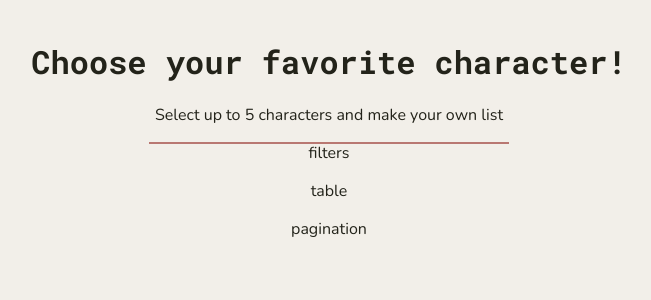
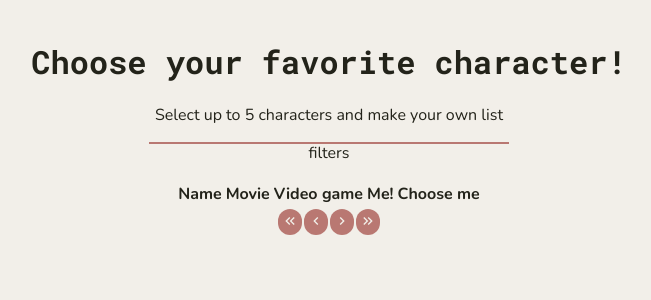
Before and after one commit to Ola-Cencora/Disney-favorite-character, a React (Create React App) app: page / in a window 1280 px wide. Shown: the top 300 px of the page, without its empty margins (311-962 px from the left). Built offline with nearby package versions, Linux system fonts and the light colour scheme.

Commit message:
Add basic structure for pagination and content table

```diff
--- /dev/null
+++ b/src/components/common/Button/Button.js
@@ -0,0 +1,15 @@
+import styles from "./Button.module.scss";
+import PropTypes from "prop-types";
+
+const Button = ({ content, onClick }) => (
+  <button className={styles.button} onClick={onClick}>
+    {content}
+  </button>
+);
+
+Button.propTypes = {
+  content: PropTypes.node.isRequired,
+  onClick: PropTypes.func,
+};
+
+export default Button;
--- /dev/null
+++ b/src/components/common/Button/Button.module.scss
@@ -0,0 +1,17 @@
+@import '../../../styles/settings.scss';
+
+.button {
+    background-color: $color-primary;
+    color: $color-light;
+    border: none;
+    border-radius: 20px;
+    padding: 4px 4px 2px;
+    margin: 1px;
+    font-size: 1rem;
+    transition: $transition-background;
+    cursor: pointer;
+
+    &:hover {
+        background-color: $color-secondary;
+    }
+}
--- a/src/components/features/ContentTable/ContentTable.js
+++ b/src/components/features/ContentTable/ContentTable.js
@@ -1,7 +1,33 @@
+import { useState } from "react";
+import styles from './ContentTable.module.scss';
+
 const ContentTable = () => {
-    return (
-        <p>table</p>
-    );
+  const [characters, setCharacters] = useState([]);
+
+  return (
+    <table className={styles.table}>
+      <tr>
+        <th>Name</th>
+        <th>Movie</th>
+        <th>Video game</th>
+        <th>Me!</th>
+        <th>Choose me</th>
+      </tr>
+      {characters.map(({ _id, name, films, videoGames, imageUrl }) => (
+        <tr key={_id}>
+          <td>{name}</td>
+          <td>{films}</td>
+          <td>{videoGames}</td>
+          <td>
+            <img src={imageUrl} alt={name} />
+          </td>
+          <td>
+            <input type="checkbox" />
+          </td>
+        </tr>
+      ))}
+    </table>
+  );
 };
 
 export default ContentTable;
--- /dev/null
+++ b/src/components/features/ContentTable/ContentTable.module.scss
@@ -0,0 +1,5 @@
+@import '../../../styles/settings.scss';
+
+.table {
+    margin: 0 auto;
+}
--- a/src/components/features/Pagination/Pagination.js
+++ b/src/components/features/Pagination/Pagination.js
@@ -1,6 +1,18 @@
+import Button from "../../common/Button/Button";
+import { MdKeyboardDoubleArrowLeft } from "react-icons/md";
+import { MdKeyboardDoubleArrowRight } from "react-icons/md";
+import { MdKeyboardArrowLeft } from "react-icons/md";
+import { MdKeyboardArrowRight } from "react-icons/md";
+
+
 const Pagination = () => {
     return (
-        <p>pagination</p>
+        <section>
+            <Button content={<MdKeyboardDoubleArrowLeft />} />
+            <Button content={<MdKeyboardArrowLeft />} />
+            <Button content={<MdKeyboardArrowRight />} />
+            <Button content={<MdKeyboardDoubleArrowRight />} />
+        </section>
     );
 };
 
```
